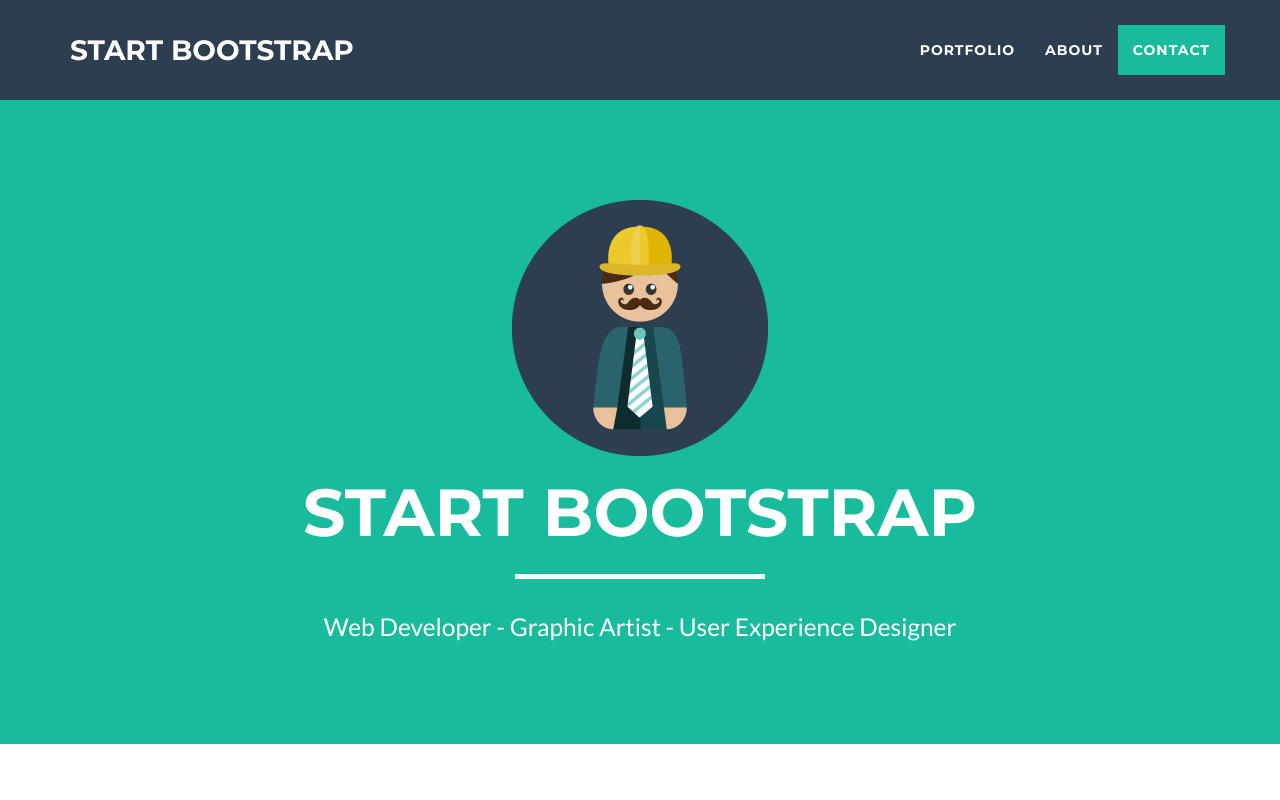
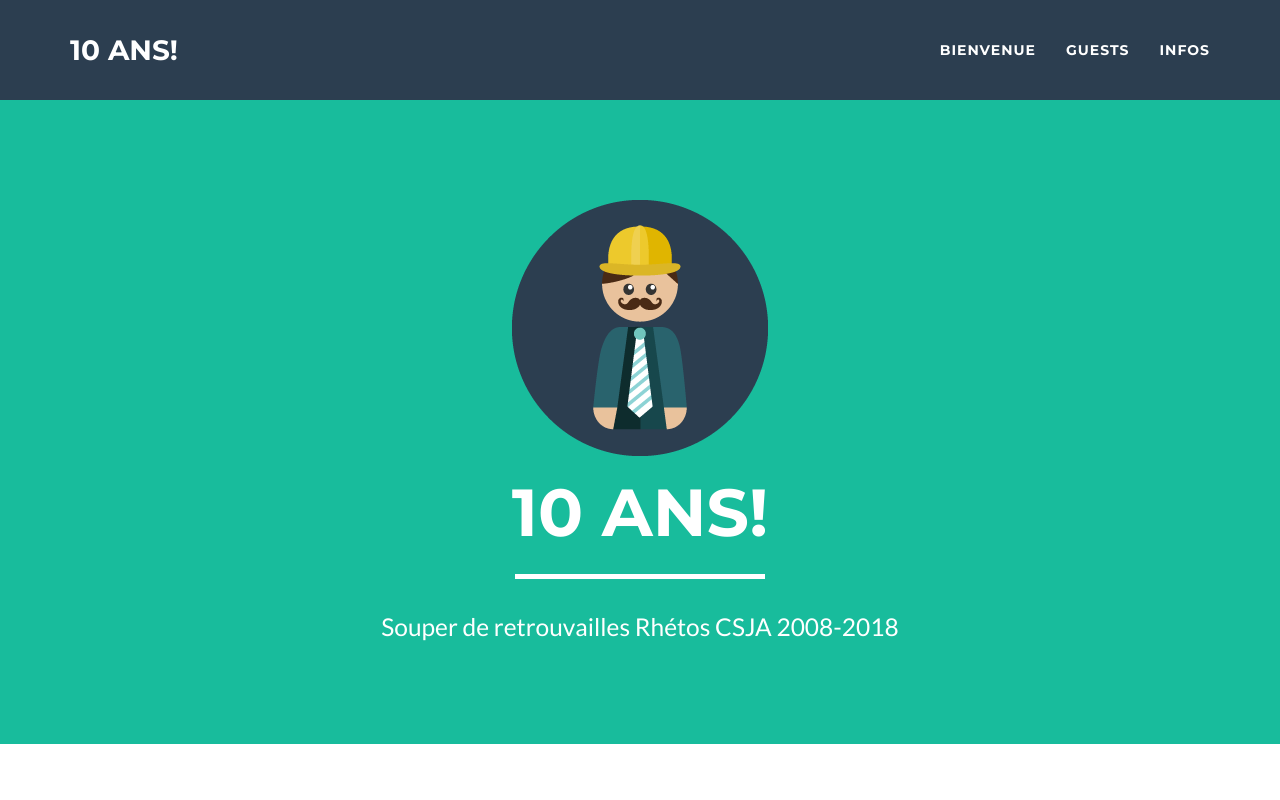
Before and after one commit to 10ans/10ans.github.io, a website: page index.html in a window 1280 px wide. Shown: the top 800 px of the page. Drawn offline with nearby package versions, Linux system fonts and the light colour scheme.

Commit message:
First updates
Signed-off-by: Julien Pivotto <roidelapluie@inuits.eu>

```diff
--- a/index.html
+++ b/index.html
@@ -9,7 +9,7 @@
     <meta name="description" content="">
     <meta name="author" content="">
 
-    <title>Freelancer - Start Bootstrap Theme</title>
+    <title>10 ans! Souper de retrouvailles Rhetos CSJA 2018</title>
 
     <!-- Bootstrap Core CSS -->
     <link href="vendor/bootstrap/css/bootstrap.min.css" rel="stylesheet">
@@ -42,7 +42,7 @@
                 <button type="button" class="navbar-toggle" data-toggle="collapse" data-target="#bs-example-navbar-collapse-1">
                     <span class="sr-only">Toggle navigation</span> Menu <i class="fa fa-bars"></i>
                 </button>
-                <a class="navbar-brand" href="#page-top">Start Bootstrap</a>
+                <a class="navbar-brand" href="#page-top">10 ans!</a>
             </div>
 
             <!-- Collect the nav links, forms, and other content for toggling -->
@@ -52,13 +52,13 @@
                         <a href="#page-top"></a>
                     </li>
                     <li class="page-scroll">
-                        <a href="#portfolio">Portfolio</a>
+                        <a href="#welcome">Bienvenue</a>
                     </li>
                     <li class="page-scroll">
-                        <a href="#about">About</a>
+                        <a href="#guests">Guests</a>
                     </li>
                     <li class="page-scroll">
-                        <a href="#contact">Contact</a>
+                        <a href="#info">Infos</a>
                     </li>
                 </ul>
             </div>
@@ -74,9 +74,9 @@
                 <div class="col-lg-12">
                     <img class="img-responsive" src="img/profile.png" alt="">
                     <div class="intro-text">
-                        <h1 class="name">Start Bootstrap</h1>
+                        <h1 class="name">10 ans!</h1>
                         <hr class="star-light">
-                        <span class="skills">Web Developer - Graphic Artist - User Experience Designer</span>
+                        <span class="skills">Souper de retrouvailles Rhétos CSJA 2008-2018</span>
                     </div>
                 </div>
             </div>
```
